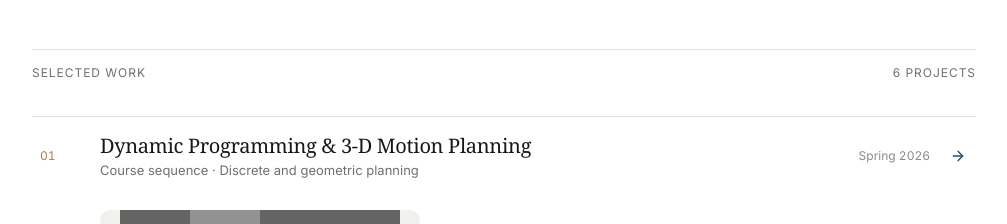
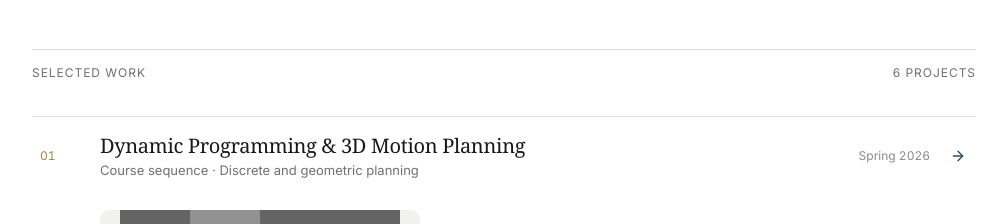
Before and after one commit to Edwardwang66/Edwardwang66.github.io, a React (Vite) app: page / in a window 1280 px wide. Shown: the part 1500-1724 px from the top of the page, without its empty margins (136-1143 px from the left). Built offline with nearby package versions, Linux system fonts and the light colour scheme; a web font is replaced by a local one.

Commit message:
fix: keep 3d project title intact

```diff
--- a/src/data/portfolio.js
+++ b/src/data/portfolio.js
@@ -346,7 +346,7 @@ const projectRecords = [
     id: "planning-control",
     no: "05",
     year: "Spring 2026",
-    title: "Dynamic Programming & 3-D Motion Planning",
+    title: "Dynamic Programming & 3D Motion Planning",
     role: "Course sequence · Discrete and geometric planning",
     tags: ["Dynamic programming", "Weighted A*", "Motion planning"],
     summary:
```
Also changed, not shown: 1 other file (tests, documents, lock files or other folders).
